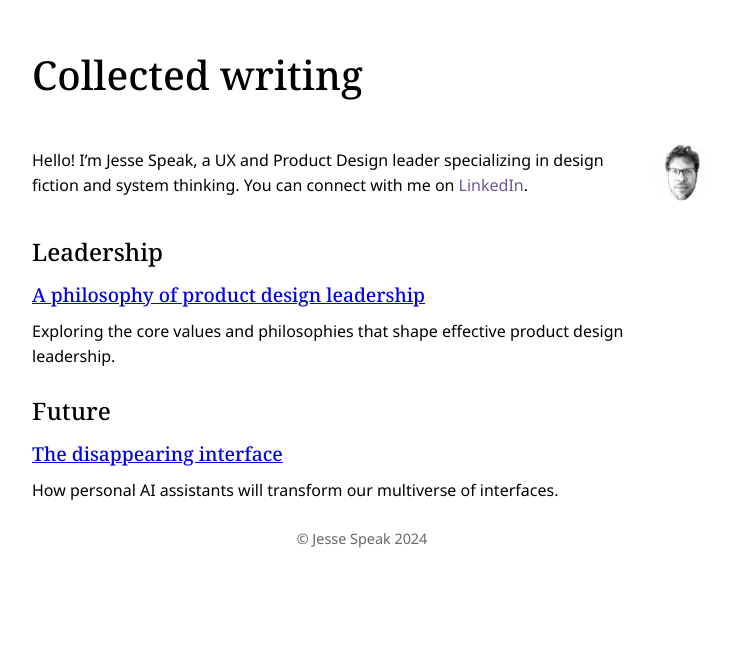
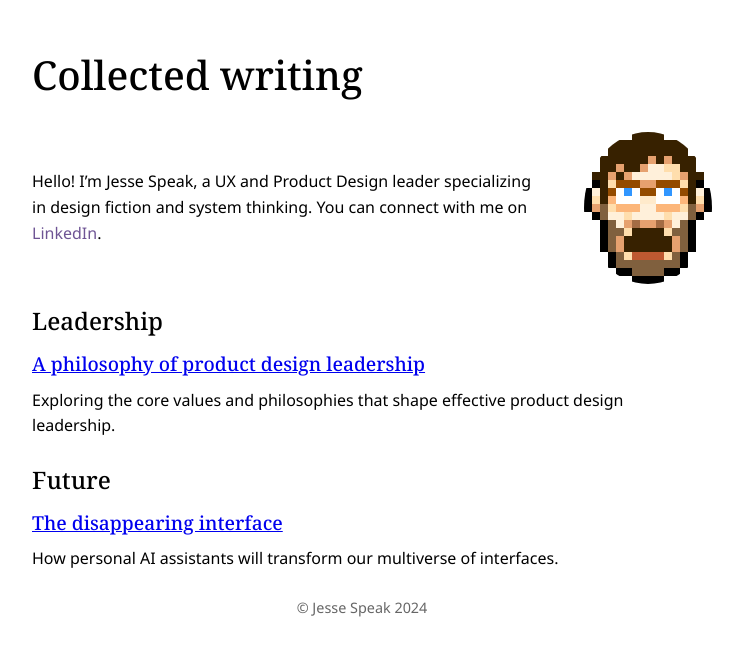
Before and after one commit to jessespeak/jessespeak.github.io, a Jekyll site: the page built from index.html, in a window 1280 px wide. Shown: the top 656 px of the page, without its empty margins (278-1021 px from the left). Built offline with Jekyll 4.4.1, drawn with Linux system fonts in a browser that asks for light colours.

Commit message:
New sprite face

```diff
--- a/_layouts/default.html
+++ b/_layouts/default.html
@@ -18,7 +18,7 @@
     <div class="bio-text">
       <p>Hello! I’m Jesse Speak, a UX and Product Design leader specializing in design fiction and system thinking. You can connect with me on <a href="https://www.linkedin.com/in/jesse-speak-3189411b/" target="_blank">LinkedIn</a>.</p>
     </div>
-    <img src="/assets/jesse-head-small.jpg" alt="Jesse Speak" class="bio-thumbnail">
+    <img src="/assets/jesse-sprite.png" alt="Jesse Speak" class="bio-thumbnail">
   </div>
 </header>
 
--- a/assets/css/styles.css
+++ b/assets/css/styles.css
@@ -63,8 +63,8 @@ footer {
   margin-bottom: 20px;
 }
 .bio-thumbnail {
-  width: 60px;
-  height: 60px;
+  width: 128px;
+  height: 152px;
   border-radius: 50%;
   margin-left: 15px;
 }
```
Also changed, not shown: assets/jesse-sprite.png (added).
